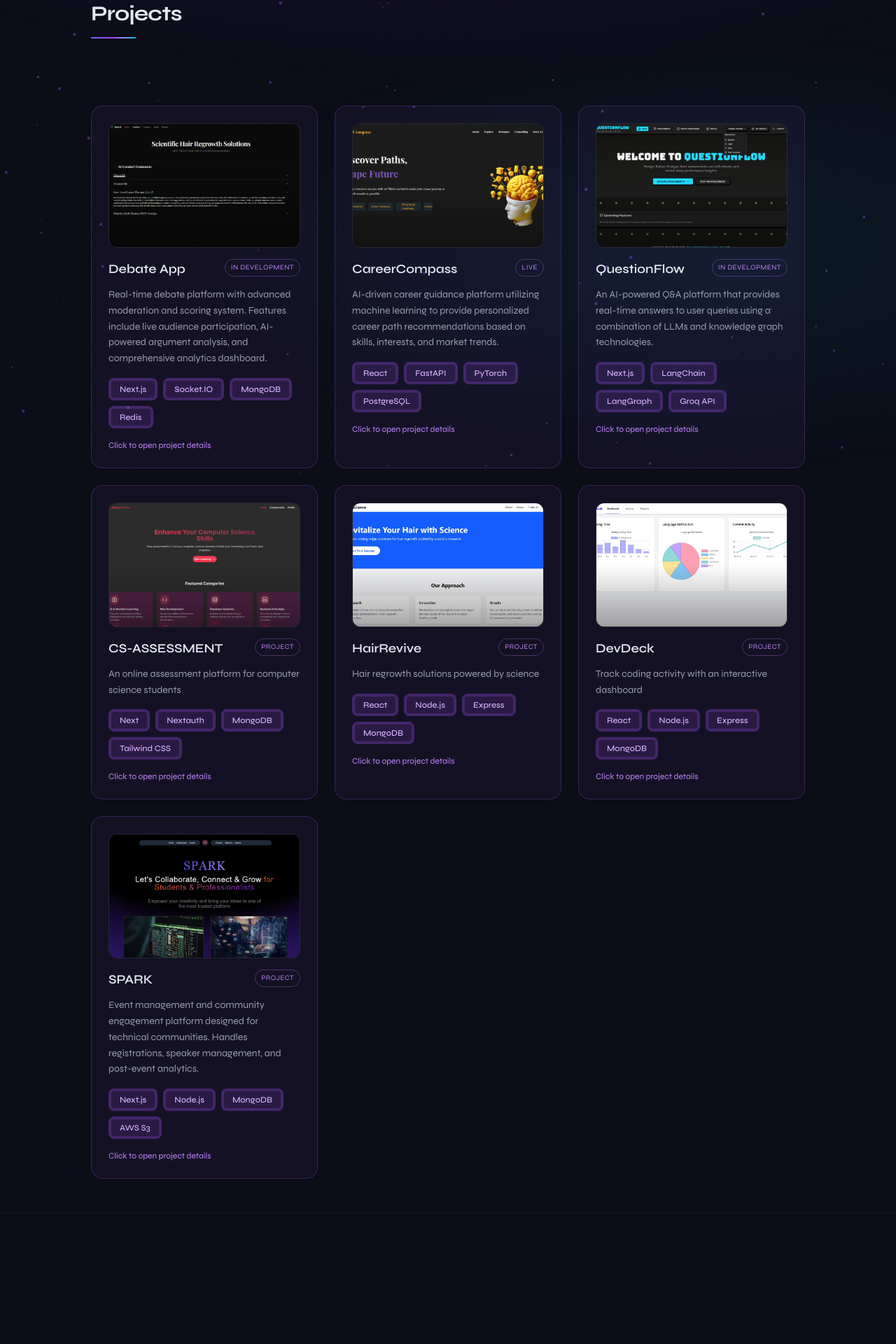
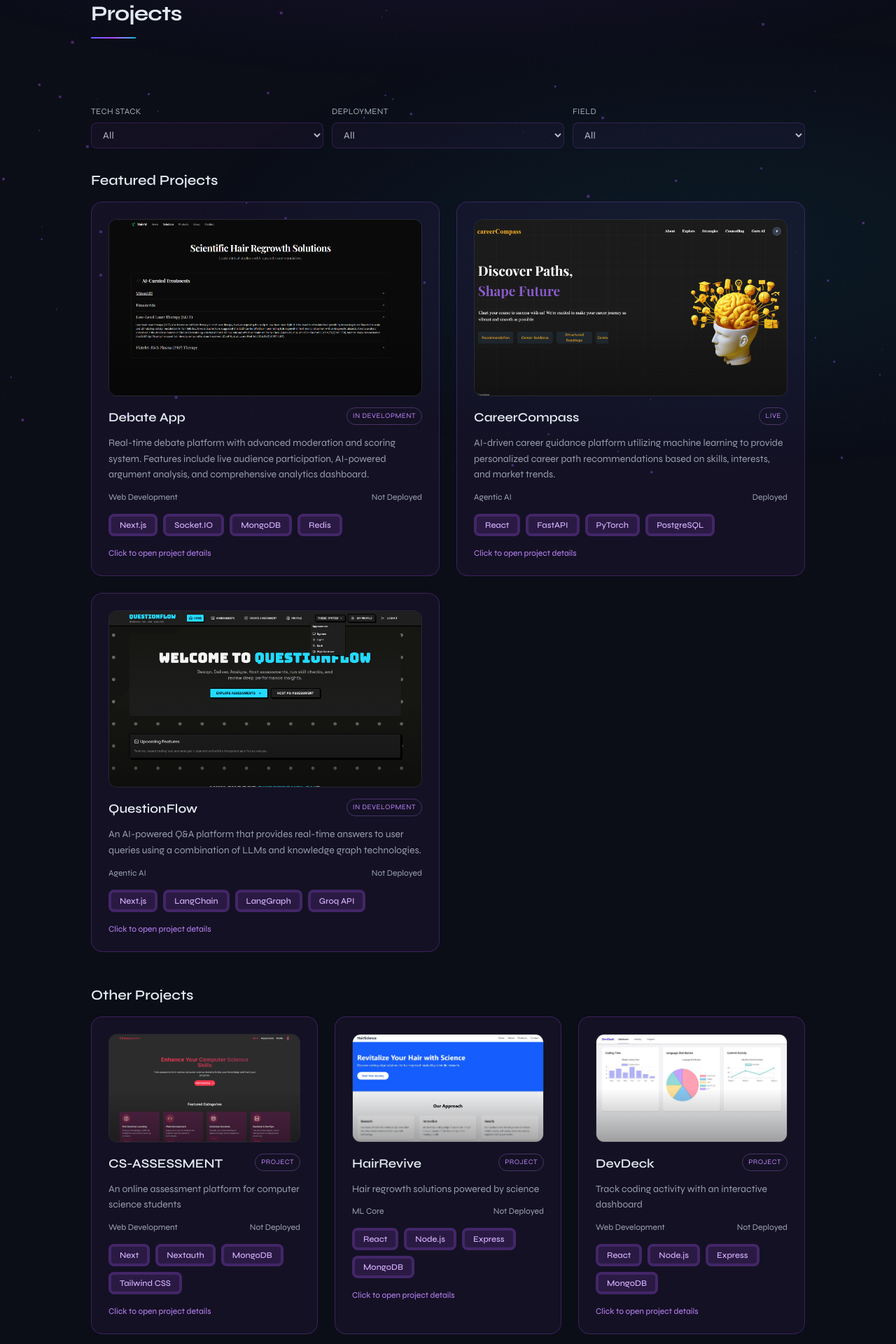
Before and after one commit to Sanidhya14321/Sanidhya_Portfolio, a Next.js app: page /projects in a window 1280 px wide. Shown: the part 123-2043 px from the top of the page at 70% size. Before the commit the page ends 1856 px from the top, so only its background shows below. Built offline with nearby package versions, Linux system fonts and the light colour scheme.

Commit message:
project card update

```diff
--- a/app/projects/page.tsx
+++ b/app/projects/page.tsx
@@ -14,7 +14,10 @@ import ThemedButton from "@/components/ui/ThemedButton";
 
 type ProjectModalItem = PortfolioProject & {
   key: string;
+  group: "featured" | "other";
   statusLabel: string;
+  deploymentState: "Deployed" | "Not Deployed";
+  fieldLabel: string;
   fullDescription: string;
   featureList: string[];
   imageList: string[];
@@ -65,25 +68,37 @@ const modalGlassByTheme: Record<string, CSSProperties> = {
 };
 
 function normalizeProjects(): ProjectModalItem[] {
-  const featured = portfolioData.featuredProjects.map((project, index) => ({
+  const featured = portfolioData.featuredProjects.map((project, index) => {
+    const imageList = project.images && project.images.length > 0 ? project.images : project.image ? [project.image] : [];
+    return {
       ...project,
       key: `featured-${project.id || index}`,
+      group: "featured" as const,
       statusLabel: project.status || "Featured",
+      deploymentState: (project.demo ? "Deployed" : "Not Deployed") as "Deployed" | "Not Deployed",
+      fieldLabel: project.field || "General",
       fullDescription: project.detailedDescription || project.description,
       featureList: project.features || project.highlights || [],
-    imageList: project.images && project.images.length > 0 ? project.images : project.image ? [project.image] : [],
-  }));
+      imageList,
+    };
+  });
 
-  const fromAll = (portfolioData.allProjects || portfolioData.allprojects || []).map((project, index) => ({
+  const all = (portfolioData.allProjects || portfolioData.allprojects || []).map((project, index) => {
+    const imageList = project.images && project.images.length > 0 ? project.images : project.image ? [project.image] : [];
+    return {
       ...project,
-    key: `all-${project.title}-${index}`,
-    statusLabel: "Project",
+      key: `all-${project.id || project.title}-${index}`,
+      group: "other" as const,
+      statusLabel: project.status || "Project",
+      deploymentState: (project.demo ? "Deployed" : "Not Deployed") as "Deployed" | "Not Deployed",
+      fieldLabel: project.field || "General",
       fullDescription: project.detailedDescription || project.description,
       featureList: project.features || project.highlights || [],
-    imageList: project.images && project.images.length > 0 ? project.images : project.image ? [project.image] : [],
-  }));
+      imageList,
+    };
+  });
 
-  return [...featured, ...fromAll];
+  return [...featured, ...all];
 }
 
 export default function ProjectsPage() {
@@ -94,6 +109,41 @@ export default function ProjectsPage() {
   const projects = useMemo(() => normalizeProjects(), []);
   const [activeProject, setActiveProject] = useState<ProjectModalItem | null>(null);
   const [currentImage, setCurrentImage] = useState(0);
+
+  const [selectedTech, setSelectedTech] = useState("All");
+  const [selectedDeployment, setSelectedDeployment] = useState("All");
+  const [selectedField, setSelectedField] = useState("All");
+
+  const techOptions = useMemo(() => {
+    const unique = Array.from(new Set(projects.flatMap((project) => project.tech))).sort((a, b) => a.localeCompare(b));
+    return ["All", ...unique];
+  }, [projects]);
+
+  const fieldOptions = useMemo(() => {
+    const unique = Array.from(new Set(projects.map((project) => project.fieldLabel))).sort((a, b) => a.localeCompare(b));
+    return ["All", ...unique];
+  }, [projects]);
+
+  const cardRadius: Record<string, string> = {
+    aurora: "rounded-2xl",
+    industrial: "rounded-none",
+    glass: "rounded-3xl",
+    "dark-horse": "rounded-xl",
+  };
+
+  const cardClass = `border ${cardRadius[theme]} p-5 md:p-6 h-full transition-all duration-300 cursor-pointer`;
+  const cardStyle: CSSProperties = {
+    backgroundColor: cc.bg,
+    borderColor: cc.border,
+    backdropFilter: cc.backdropFilter,
+  };
+
+  const filterControlStyle: CSSProperties = {
+    backgroundColor: cc.bg,
+    borderColor: cc.border,
+    color: "var(--heading)",
+    backdropFilter: cc.backdropFilter,
+  };
 
   useEffect(() => {
     const onEscape = (event: KeyboardEvent) => {
@@ -135,33 +185,82 @@ export default function ProjectsPage() {
     };
   }, [activeProject]);
 
-  const cardRadius: Record<string, string> = {
-    aurora: "rounded-2xl",
-    industrial: "rounded-none",
-    glass: "rounded-3xl",
-    "dark-horse": "rounded-xl",
+  const matchesFilter = (project: ProjectModalItem) => {
+    const techMatch = selectedTech === "All" || project.tech.includes(selectedTech);
+    const deploymentMatch = selectedDeployment === "All" || project.deploymentState === selectedDeployment;
+    const fieldMatch = selectedField === "All" || project.fieldLabel === selectedField;
+    return techMatch && deploymentMatch && fieldMatch;
   };
 
-  const cardClass = `border ${cardRadius[theme]} p-5 md:p-6 h-full transition-all duration-300 cursor-pointer`;
-  const cardStyle: CSSProperties = {
-    backgroundColor: cc.bg,
-    borderColor: cc.border,
-    backdropFilter: cc.backdropFilter,
-  };
+  const filteredFeatured = projects.filter((project) => project.group === "featured" && matchesFilter(project));
+  const filteredOthers = projects.filter((project) => project.group === "other" && matchesFilter(project));
 
   return (
     <PageTransition>
       <section className="mx-auto max-w-[95%] xl:max-w-[1100px] 2xl:max-w-[1260px] px-6 md:px-8 lg:px-10 pb-12">
         <SectionHeading label="Work" title="Projects" />
 
+        <div className="mb-8 grid gap-3 sm:grid-cols-2 lg:grid-cols-3">
+          <label className="text-xs tracking-wide uppercase" style={{ opacity: 0.8 }}>
+            Tech Stack
+            <select
+              value={selectedTech}
+              onChange={(event) => setSelectedTech(event.target.value)}
+              className="mt-2 w-full border rounded-lg px-3 py-2 text-sm outline-none"
+              style={filterControlStyle}
+            >
+              {techOptions.map((tech) => (
+                <option key={tech} value={tech}>
+                  {tech}
+                </option>
+              ))}
+            </select>
+          </label>
+
+          <label className="text-xs tracking-wide uppercase" style={{ opacity: 0.8 }}>
+            Deployment
+            <select
+              value={selectedDeployment}
+              onChange={(event) => setSelectedDeployment(event.target.value)}
+              className="mt-2 w-full border rounded-lg px-3 py-2 text-sm outline-none"
+              style={filterControlStyle}
+            >
+              <option value="All">All</option>
+              <option value="Deployed">Deployed</option>
+              <option value="Not Deployed">Not Deployed</option>
+            </select>
+          </label>
+
+          <label className="text-xs tracking-wide uppercase" style={{ opacity: 0.8 }}>
+            Field
+            <select
+              value={selectedField}
+              onChange={(event) => setSelectedField(event.target.value)}
+              className="mt-2 w-full border rounded-lg px-3 py-2 text-sm outline-none"
+              style={filterControlStyle}
+            >
+              {fieldOptions.map((field) => (
+                <option key={field} value={field}>
+                  {field}
+                </option>
+              ))}
+            </select>
+          </label>
+        </div>
+
+        <div className="mb-4">
+          <h3 className="text-lg md:text-xl font-semibold text-[var(--heading)]">Featured Projects</h3>
+        </div>
+
+        {filteredFeatured.length > 0 ? (
           <motion.div
             variants={stagger}
             initial="hidden"
             whileInView="show"
             viewport={{ once: true }}
-          className="grid gap-6 md:grid-cols-2 xl:grid-cols-3"
+            className="grid gap-6 md:grid-cols-2"
           >
-          {projects.map((project) => (
+            {filteredFeatured.map((project) => (
               <motion.button
                 key={project.key}
                 variants={fadeUp}
@@ -180,10 +279,10 @@ export default function ProjectsPage() {
                         <img
                           src={project.imageList[0]}
                           alt={`${project.title} preview`}
-                        className="h-44 w-full object-cover transition-transform duration-500 group-hover:scale-[1.03]"
+                          className="w-full aspect-[4/3] sm:aspect-[16/10] lg:aspect-[16/9] object-cover transition-transform duration-500 group-hover:scale-[1.03]"
                         />
                       ) : (
-                      <div className="h-44 w-full flex items-center justify-center text-xs tracking-wide uppercase" style={{ opacity: 0.65 }}>
+                        <div className="w-full aspect-[4/3] sm:aspect-[16/10] lg:aspect-[16/9] flex items-center justify-center text-xs tracking-wide uppercase" style={{ opacity: 0.65 }}>
                           Preview unavailable
                         </div>
                       )}
@@ -201,6 +300,11 @@ export default function ProjectsPage() {
                       {project.description}
                     </p>
 
+                    <div className="mt-3 flex items-center justify-between gap-3 text-xs" style={{ opacity: 0.75 }}>
+                      <span>{project.fieldLabel}</span>
+                      <span>{project.deploymentState}</span>
+                    </div>
+
                     <div className="mt-4 flex flex-wrap gap-2">
                       {project.tech.slice(0, 4).map((tech) => (
                         <Badge key={`${project.key}-${tech}`} text={tech} />
@@ -215,6 +319,88 @@ export default function ProjectsPage() {
               </motion.button>
             ))}
           </motion.div>
+        ) : (
+          <p className="text-sm" style={{ opacity: 0.7 }}>
+            No featured projects match the selected filters.
+          </p>
+        )}
+
+        <div className="mt-12 mb-4">
+          <h3 className="text-lg md:text-xl font-semibold text-[var(--heading)]">Other Projects</h3>
+        </div>
+
+        {filteredOthers.length > 0 ? (
+          <motion.div
+            variants={stagger}
+            initial="hidden"
+            whileInView="show"
+            viewport={{ once: true }}
+            className="grid gap-6 md:grid-cols-2 xl:grid-cols-3"
+          >
+            {filteredOthers.map((project) => (
+              <motion.button
+                key={project.key}
+                variants={fadeUp}
+                type="button"
+                className="group text-left"
+                onClick={() => setActiveProject(project)}
+              >
+                <ClickSpark sparkColor={ac.primary}>
+                  <SpotlightCard
+                    spotlightColor={spotlightColorByTheme[theme]}
+                    className={`${cardClass} hover:scale-[1.02]`}
+                    style={cardStyle}
+                  >
+                    <div className="relative overflow-hidden rounded-xl border border-white/10 mb-4 bg-black/20">
+                      {project.imageList.length > 0 ? (
+                        <img
+                          src={project.imageList[0]}
+                          alt={`${project.title} preview`}
+                          className="w-full aspect-[4/3] sm:aspect-[16/10] lg:aspect-[16/9] object-cover transition-transform duration-500 group-hover:scale-[1.03]"
+                        />
+                      ) : (
+                        <div className="w-full aspect-[4/3] sm:aspect-[16/10] lg:aspect-[16/9] flex items-center justify-center text-xs tracking-wide uppercase" style={{ opacity: 0.65 }}>
+                          Preview unavailable
+                        </div>
+                      )}
+                      <div className="pointer-events-none absolute inset-0 bg-gradient-to-t from-black/35 via-transparent to-transparent" />
+                    </div>
+
+                    <div className="flex items-start justify-between gap-4">
+                      <h3 className="text-base md:text-lg font-semibold text-[var(--heading)]">{project.title}</h3>
+                      <span className="text-[10px] uppercase tracking-wider px-2 py-1 rounded-full border border-current/30" style={{ color: ac.primary }}>
+                        {project.statusLabel}
+                      </span>
+                    </div>
+
+                    <p className="mt-3 text-sm leading-relaxed" style={{ opacity: 0.72 }}>
+                      {project.description}
+                    </p>
+
+                    <div className="mt-3 flex items-center justify-between gap-3 text-xs" style={{ opacity: 0.75 }}>
+                      <span>{project.fieldLabel}</span>
+                      <span>{project.deploymentState}</span>
+                    </div>
+
+                    <div className="mt-4 flex flex-wrap gap-2">
+                      {project.tech.slice(0, 4).map((tech) => (
+                        <Badge key={`${project.key}-${tech}`} text={tech} />
+                      ))}
+                    </div>
+
+                    <p className="mt-4 text-xs" style={{ color: ac.primary }}>
+                      Click to open project details
+                    </p>
+                  </SpotlightCard>
+                </ClickSpark>
+              </motion.button>
+            ))}
+          </motion.div>
+        ) : (
+          <p className="text-sm" style={{ opacity: 0.7 }}>
+            No other projects match the selected filters.
+          </p>
+        )}
       </section>
 
       {activeProject && (
@@ -261,7 +447,7 @@ export default function ProjectsPage() {
                     <img
                       src={activeProject.imageList[currentImage]}
                       alt={`${activeProject.title} screenshot ${currentImage + 1}`}
-                      className="w-full h-[220px] md:h-[360px] object-cover"
+                      className="w-full h-[220px] sm:h-[280px] md:h-[360px] object-cover"
                     />
                     {activeProject.imageList.length > 1 && (
                       <>
@@ -344,8 +530,8 @@ export default function ProjectsPage() {
             </div>
 
             <div className="mt-7 flex flex-wrap gap-3">
-              {activeProject.demo ? (
-                <ThemedButton href={activeProject.demo} external>
+              {(activeProject.demo || activeProject.github) ? (
+                <ThemedButton href={activeProject.demo || activeProject.github} external>
                   Deployed Link
                 </ThemedButton>
               ) : (
@@ -354,15 +540,11 @@ export default function ProjectsPage() {
                 </span>
               )}
 
-              {activeProject.github ? (
+              {activeProject.github && activeProject.demo ? (
                 <ThemedButton href={activeProject.github} external variant="secondary">
                   GitHub Link
                 </ThemedButton>
-              ) : (
-                <span className="text-sm px-4 py-2 border rounded-xl border-white/25" style={{ opacity: 0.65 }}>
-                  GitHub link unavailable
-                </span>
-              )}
+              ) : null}
             </div>
           </motion.div>
         </div>
--- a/data/portfolio.ts
+++ b/data/portfolio.ts
@@ -2,6 +2,7 @@ export type PortfolioProject = {
   id?: string;
   title: string;
   description: string;
+  field?: string;
   image: string;
   images?: string[];
   tech: string[];
@@ -17,6 +18,7 @@ export const featuredProjects: PortfolioProject[] = [
   {
     id: "debate-app",
     title: "Debate App",
+    field: "Web Development",
     description:
       "Real-time debate platform with advanced moderation and scoring system. Features include live audience participation, AI-powered argument analysis, and comprehensive analytics dashboard.",
     tech: ["Next.js", "Socket.IO", "MongoDB", "Redis", "TensorFlow"],
@@ -34,6 +36,7 @@ export const featuredProjects: PortfolioProject[] = [
   {
     id: "career-compass",
     title: "CareerCompass",
+    field: "Agentic AI",
     description:
       "AI-driven career guidance platform utilizing machine learning to provide personalized career path recommendations based on skills, interests, and market trends.",
     tech: ["React", "FastAPI", "PyTorch", "PostgreSQL", "Docker"],
@@ -51,6 +54,7 @@ export const featuredProjects: PortfolioProject[] = [
   {
     id: "QuestionFlow",
     title: "QuestionFlow",
+    field: "Agentic AI",
     description:
       "An AI-powered Q&A platform that provides real-time answers to user queries using a combination of LLMs and knowledge graph technologies.",
     tech: ["Next.js", "LangChain", "LangGraph", "Groq API", "Prisma ORM", "PostgreSQL"],
@@ -71,6 +75,7 @@ export const allProjects: PortfolioProject[] = [
   {
     id: "cs-assessment",
     title: "CS-ASSESSMENT",
+    field: "Web Development",
     description: "An online assessment platform for computer science students",
     image: "/project7.png",
     images: ["/project7.png"],
@@ -85,6 +90,7 @@ export const allProjects: PortfolioProject[] = [
   {
     id: "hairrevive",
     title: "HairRevive",
+    field: "ML Core",
     description: "Hair regrowth solutions powered by science",
     image: "/Project3.jpg",
     images: ["/Project3.jpg"],
@@ -99,6 +105,7 @@ export const allProjects: PortfolioProject[] = [
   {
     id: "devdeck",
     title: "DevDeck",
+    field: "Web Development",
     description: "Track coding activity with an interactive dashboard",
     image: "/Project4.jpg",
     images: ["/Project4.jpg"],
@@ -113,6 +120,7 @@ export const allProjects: PortfolioProject[] = [
   {
     id: "spark",
     title: "SPARK",
+    field: "Web Development",
     description: "Event management and community engagement platform designed for technical communities. Handles registrations, speaker management, and post-event analytics.",
     image: "/project8.png",
     images: ["/project8.png"],
```
Lines whose indentation alone changed are shown as unchanged.
